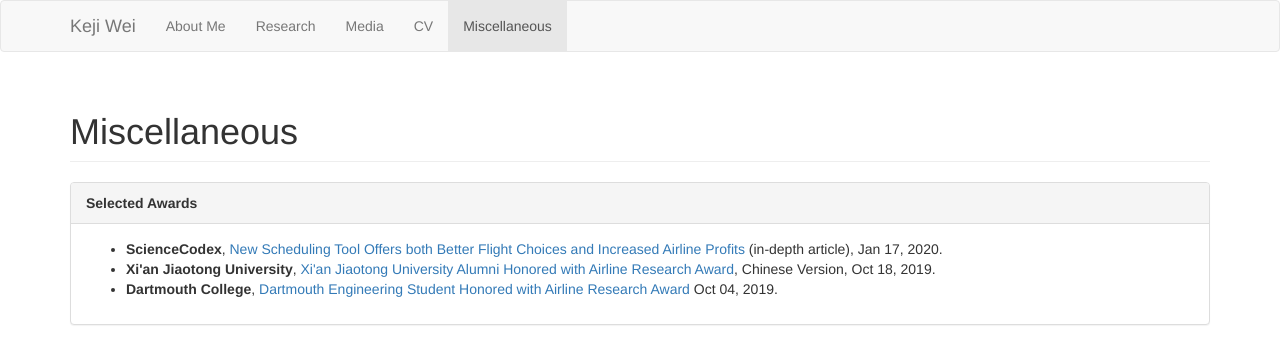
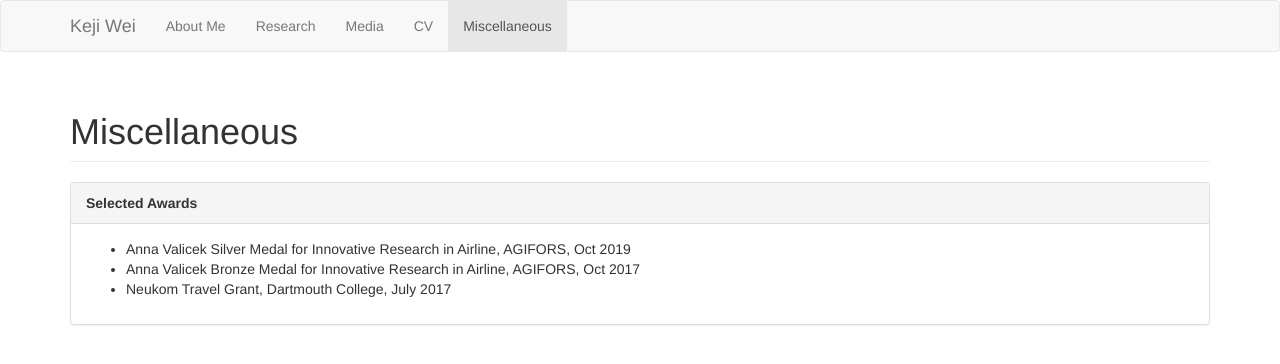
Before and after one commit to kejiwei/kejiwei.github.io, a Jekyll site: the page built from Miscellaneous.html, in a window 1280 px wide. Shown: the top 364 px of the page. Built offline with Jekyll 4.4.1, drawn with Linux system fonts in a browser that asks for light colours.

Commit message:
Update Miscellaneous.html

```diff
--- a/Miscellaneous.html
+++ b/Miscellaneous.html
@@ -9,19 +9,13 @@ tabname: Miscellaneous
     <div class="panel-body">
       <ul>
           <li>
-            <strong>ScienceCodex</strong>,
-            <a href="https://www.sciencecodex.com/new-scheduling-tool-offers-both-better-flight-choices-and-increased-airline-profits-638772">New Scheduling Tool Offers both Better Flight Choices and Increased Airline Profits</a> (in-depth article),
-            Jan 17, 2020.
+            Anna Valicek Silver Medal for Innovative Research in Airline, AGIFORS, Oct 2019
           </li>
           <li>
-            <strong>Xi'an Jiaotong University</strong>,
-            <a href="http://news.xjtu.edu.cn/info/1032/122229.htm">Xi'an Jiaotong University Alumni Honored with Airline Research Award</a>, Chinese Version,
-            Oct 18, 2019.
+            Anna Valicek Bronze Medal for Innovative Research in Airline, AGIFORS, Oct 2017
           </li>
           <li>
-              <strong>Dartmouth College</strong>,
-              <a href="https://engineering.dartmouth.edu/news/dartmouth-engineering-student-honored-with-airline-research-award">Dartmouth Engineering Student Honored with Airline Research Award</a>
-              Oct 04, 2019.
+            Neukom Travel Grant, Dartmouth College, July 2017
           </li>
       </ul>
     </div>
```
